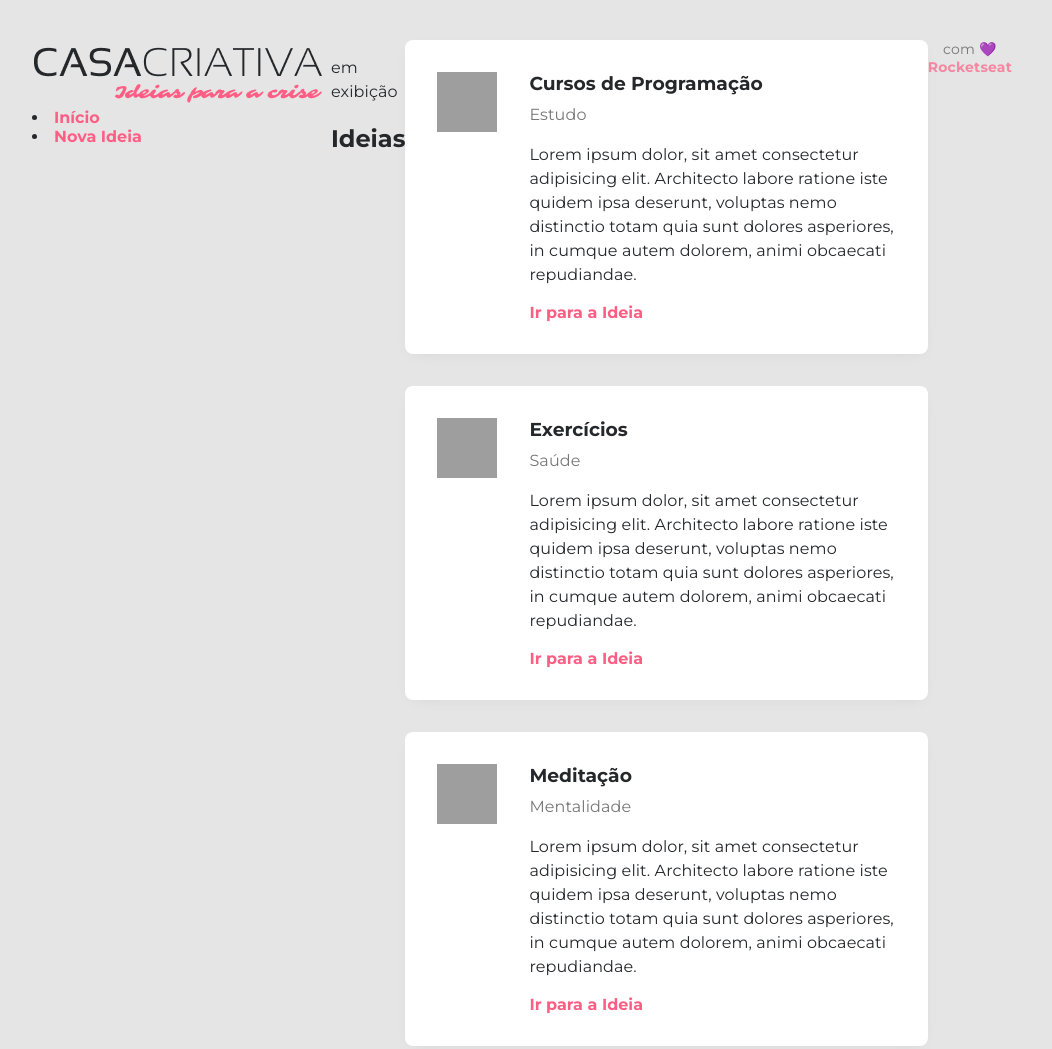
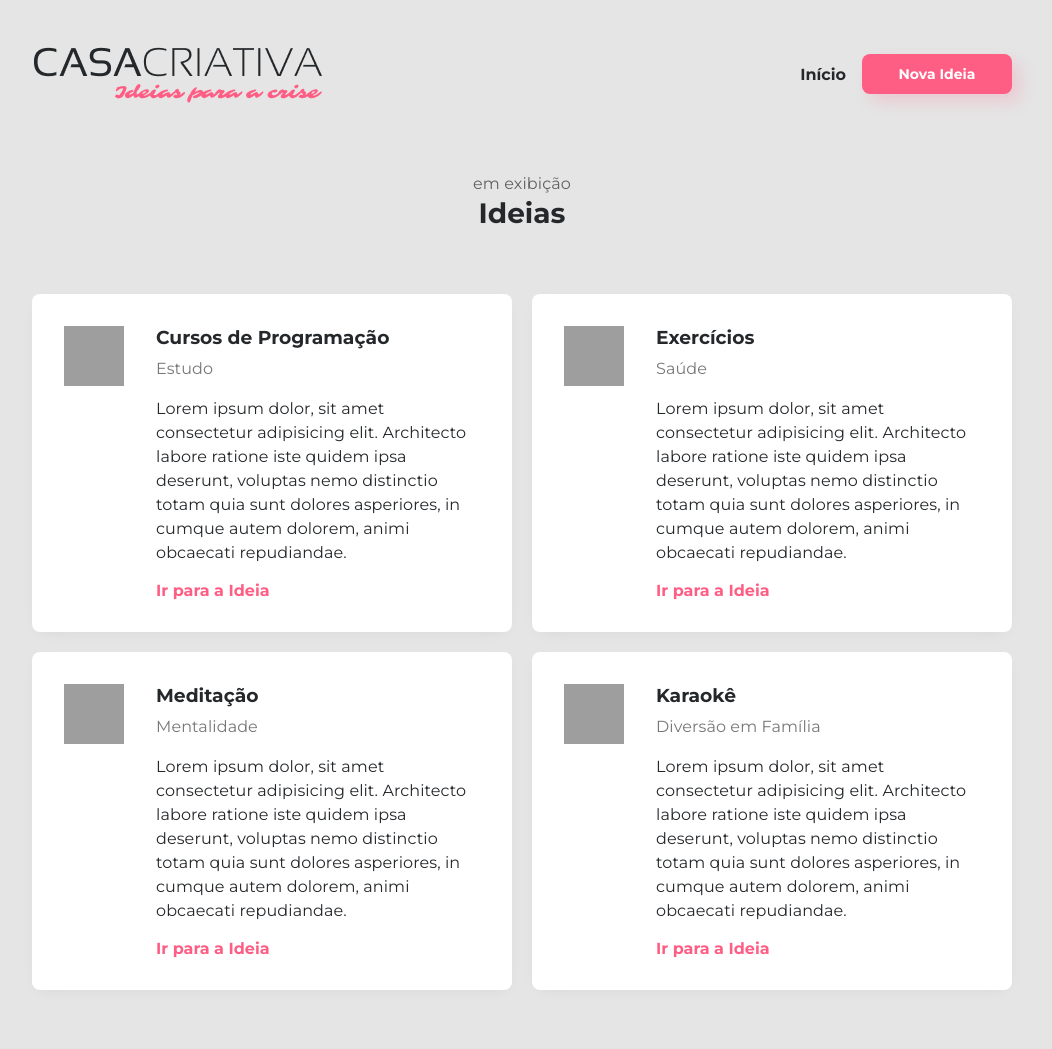
Before and after one commit to nikoloiosifovich/workshopDev, a plain HTML site: page ideias.html in a window 1280 px wide. Shown: the top 1049 px of the page, without its empty margins (118-1170 px from the left). Drawn offline with Linux system fonts and the light colour scheme; grey boxes are pictures that could not be loaded.

Commit message:
Implement: styles for ideas page

```diff
--- a/style.css
+++ b/style.css
@@ -18,6 +18,10 @@ body {
   font-family: 'Montserrat', sans-serif;
 
   margin: 0;
+}
+
+body.hideScroll {
+  overflow: hidden;
 }
 
 /* Caracteristicas globais */
@@ -42,6 +46,32 @@ p, .description {
   letter-spacing: 0.1px;
 }
 
+.button {
+  background: #ff5e84;
+  color: white;
+
+  width: 150px;
+  height: 40px;
+
+  font-size: 14px;
+  font-weight: bold;
+
+  display: flex;
+  align-items: center;
+  justify-content: center;
+
+  border-radius: 8px;
+
+  box-shadow: 8px 8px 16px #ff5e8432; /* os dois últimos numeros serão o nível alfa; em rgba(255, 0, 92, 0.16) */
+
+}
+
+.button:hover {
+  background-color: #0984e3;
+  text-decoration: none;
+}
+
+
 /* Caracteristicas especificas */
 
 #container {
@@ -58,7 +88,7 @@ p, .description {
 #intro {
   width: 300px;
 
-  margin-right: 20px;
+  margin-right: 64px;
 }
 
 #main {
@@ -92,23 +122,6 @@ button {
 
 button:hover {
   text-decoration: underline;
-}
-
-button.fat {
-  background: #ff5e84;
-  color: white;
-
-  width: 150px;
-  height: 40px;
-
-  border-radius: 6px;
-
-  box-shadow: 8px 8px 16px #ff5e8432; /* os dois últimos numeros serão o nível alfa; em rgba(255, 0, 92, 0.16) */
-
-}
-
-button.fat:hover {
-  text-decoration: none;
 }
 
 footer {
@@ -168,9 +181,14 @@ footer a {
 
   position: absolute;
   top: 0;
+  bottom: 0;
+  right: 0;
+  left: 0;
 
-  width: 100vw; /* viewport width - toda área visivel do dispositivo */
+  /*
+  width: 100vw; /* viewport width - toda área visivel do dispositivo
   height: 100vw;
+  */
 
   display: flex;
   justify-content: center;
@@ -178,8 +196,12 @@ footer a {
   transition: 400ms;
 }
 
+#modal.addScroll {
+  overflow: auto;
+}
+
 #modal .content {
-  margin-top: 128px;
+  margin-top: 15%;
 
   color: white;
 }
@@ -194,7 +216,7 @@ footer a {
   width: 80%;
   max-width: 800px;
 
-  margin: 0 auto;
+  margin: 0 auto 15%;
 
   display: grid;
   grid-template-columns: 1fr 1fr; /* duas colunas flexissíveis. Brutamente: 100px 500px */
@@ -305,3 +327,73 @@ form button:hover {
   opacity: 0;
   visibility: hidden;
 }
+
+/*
+  IDEIA.HTML
+*/
+
+#page-ideas #container{
+  display: block;
+}
+
+#page-ideas header {
+  display: flex;
+
+  justify-content: space-between;
+}
+
+#page-ideas nav {
+  display: flex;
+  align-items: center;
+}
+
+#page-ideas li {
+  list-style: none;
+
+  margin-right: 16px;
+}
+
+#page-ideas li:last-child {
+  margin: 0;
+}
+
+#page-ideas li a {
+  color: #25282b;
+}
+
+#page-ideas li a.button {
+  color: white;
+}
+
+section#title {
+  text-align: center;
+
+}
+
+section#title p {
+  opacity: 0.7;
+  margin: 0;
+}
+
+section#title h1 {
+  margin: 0;
+
+  font-size: 28px;
+}
+
+section#ideas {
+  display: grid;
+  grid-template-columns: 1fr 1fr;
+
+  gap: 20px;
+}
+
+section#ideas .idea {
+  margin: 0;
+}
+
+section#title,
+section#ideas,
+footer {
+  margin-top: 64px;
+}
```
